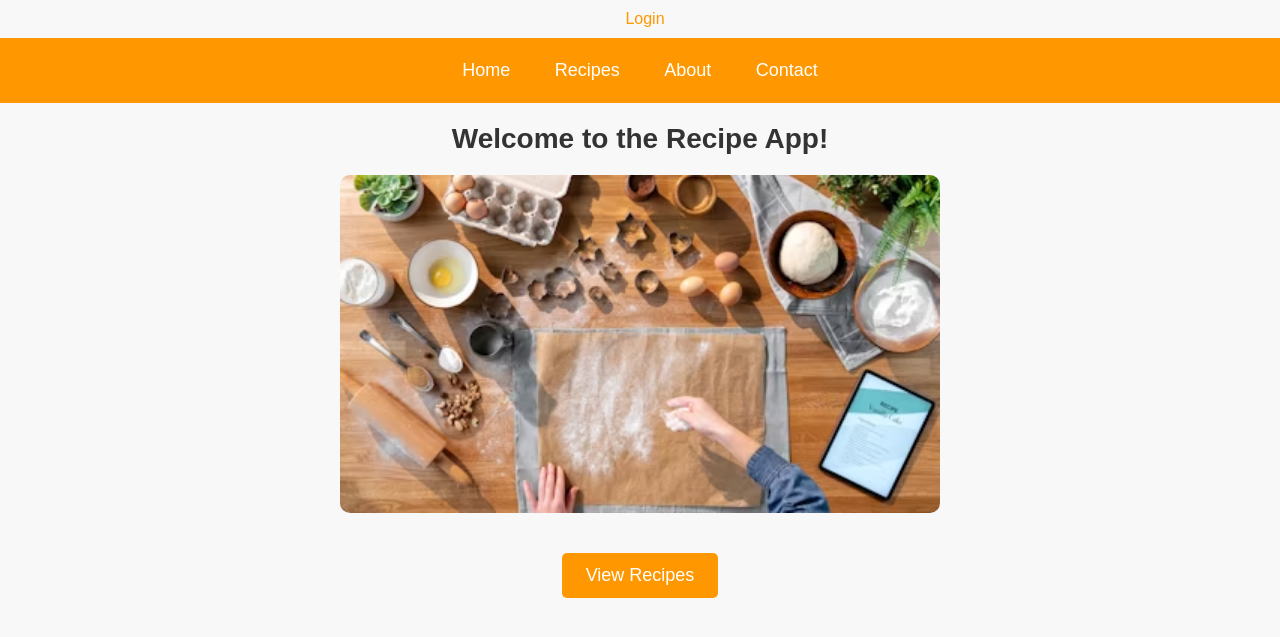
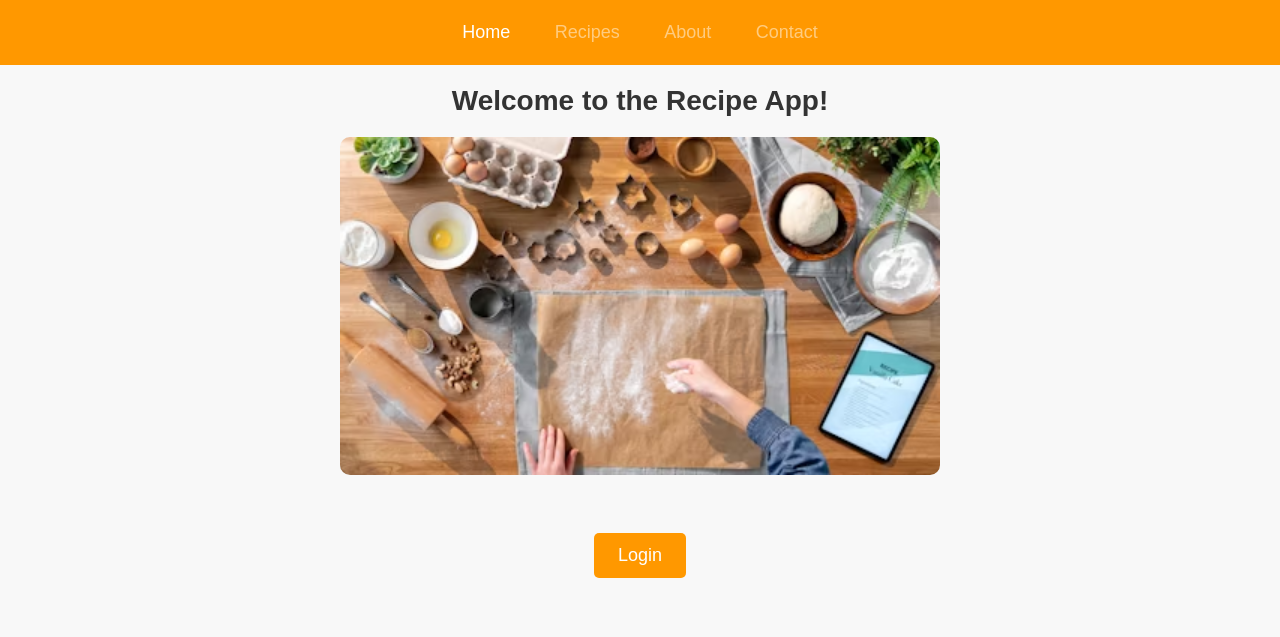
Before and after one commit to AmySikora/recipe-app, a Django app: page / in a window 1280 px wide. Shown: the top 637 px of the page. Run offline with Django 4.2, Linux system fonts and the light colour scheme.

Commit message:
updated styles

```diff
--- a/src/recipes/templates/recipes/recipes_home.html
+++ b/src/recipes/templates/recipes/recipes_home.html
@@ -4,6 +4,7 @@
 <head>
     <title>Welcome to the Recipe App</title>
     <style>
+        /* General Styles */
         body {
             text-align: center;
             font-family: Arial, sans-serif;
@@ -17,6 +18,7 @@
             background-color: #ff9800;
             overflow: hidden;
             padding: 10px 0;
+            text-align: center;
         }
 
         .navbar a {
@@ -27,27 +29,17 @@
             display: inline-block;
         }
 
+        .navbar a.disabled {
+            pointer-events: none;  /* Disable links until login */
+            opacity: 0.5;
+        }
+
         .navbar a:hover {
             background-color: #e68900;
             border-radius: 5px;
         }
 
-        /* Auth Links */
-        .auth-info {
-            margin: 10px;
-            font-size: 16px;
-        }
-
-        .auth-info a {
-            color: #ff9800;
-            text-decoration: none;
-            margin-left: 10px;
-        }
-
-        .auth-info a:hover {
-            text-decoration: underline;
-        }
-
+        /* Page Content */
         h1 {
             font-size: 28px;
             color: #333;
@@ -80,29 +72,25 @@
 </head>
 <body>
 
-    <!-- Optional Welcome and Auth Links -->
-    <div class="auth-info">
-        {% if user.is_authenticated %}
-            Welcome, {{ user.username }}!
-            <a href="{% url 'logout' %}">Logout</a>
-        {% else %}
-            <a href="{% url 'login' %}">Login</a>
-        {% endif %}
-    </div>
-
     <!-- Navigation Bar -->
     <div class="navbar">
         <a href="{% url 'recipes:home' %}">Home</a>
-        <a href="{% url 'recipes:recipe_list' %}">Recipes</a>
-        <a href="#">About</a>
-        <a href="#">Contact</a>
+        <a href="{% url 'recipes:recipe_list' %}" {% if not user.is_authenticated %}class="disabled"{% endif %}>Recipes</a>
+        <a href="#" {% if not user.is_authenticated %}class="disabled"{% endif %}>About</a>
+        <a href="#" {% if not user.is_authenticated %}class="disabled"{% endif %}>Contact</a>
     </div>
 
     <h1>Welcome to the Recipe App!</h1>
 
     <img src="{% static 'recipes/images/recipes.avif' %}" alt="home">
 
-    <a href="{% url 'recipes:recipe_list' %}" class="btn">View Recipes</a>
+    <br>
+    <!-- Show "Login" if user is NOT logged in, otherwise show "View Recipes" -->
+    {% if user.is_authenticated %}
+        <a href="{% url 'recipes:recipe_list' %}" class="btn">View Recipes</a>
+    {% else %}
+        <a href="{% url 'login' %}" class="btn">Login</a>
+    {% endif %}
 
 </body>
 </html>
```
Also changed, not shown: src/templates/auth/login.html (+23 -37 lines).
